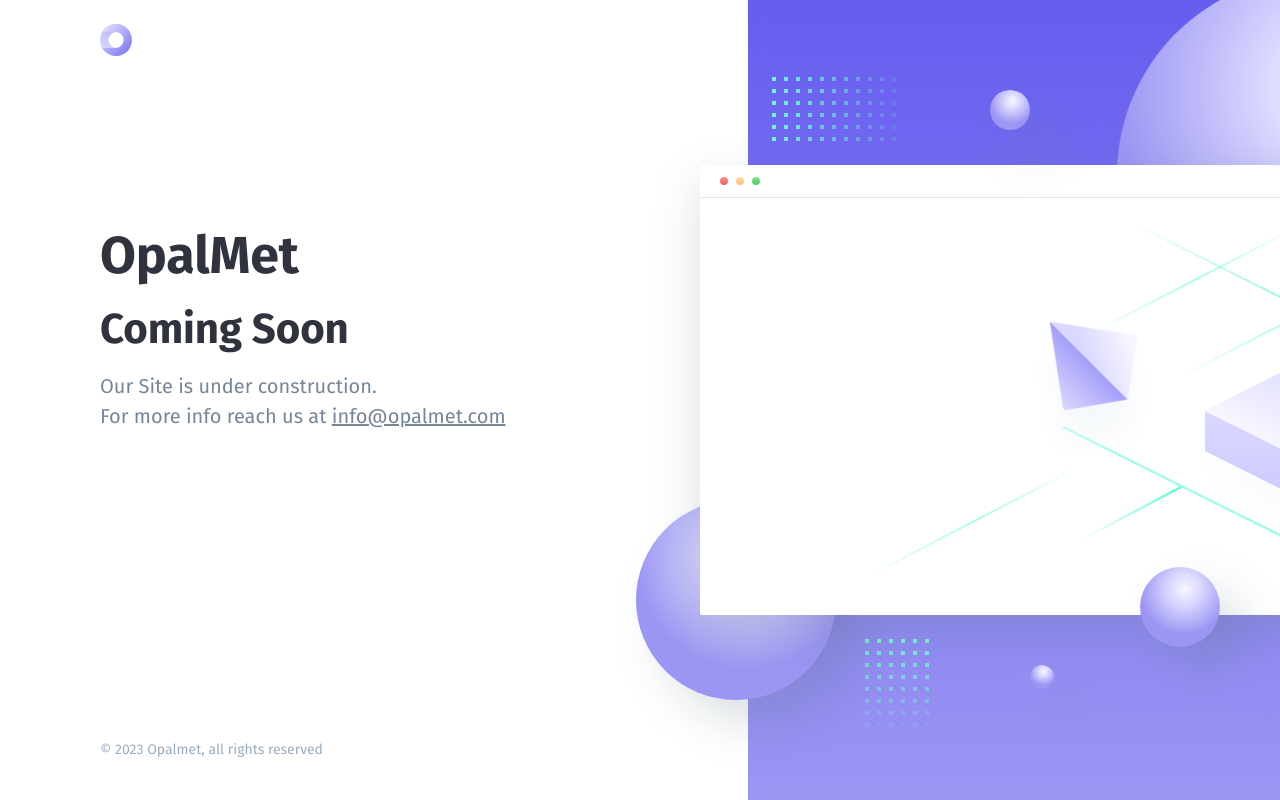
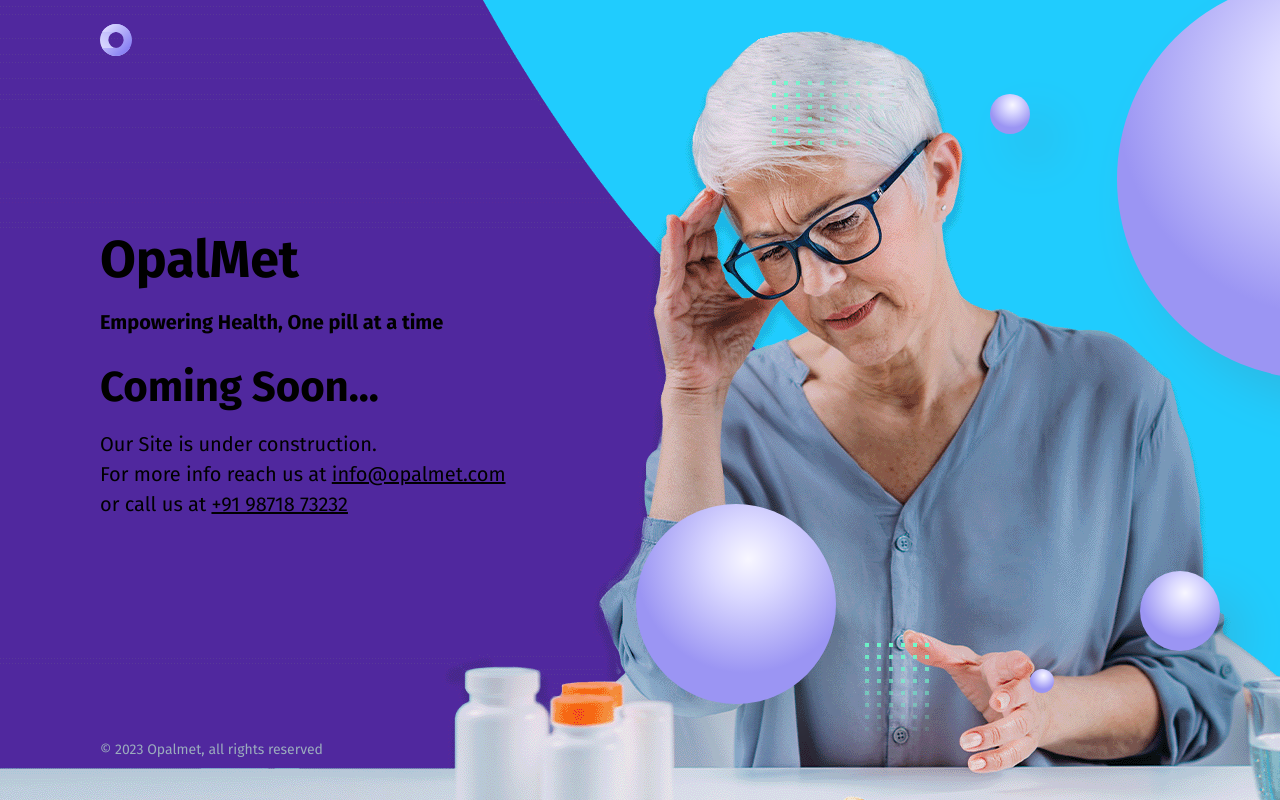
Before and after one commit to jdmathur/opalmet, a plain HTML site: page index.html in a window 1280 px wide. Drawn offline with nearby package versions, Linux system fonts and the light colour scheme.

Commit message:
UI changes

```diff
--- a/index.html
+++ b/index.html
@@ -13,7 +13,7 @@
     <div class="body-wrap boxed-container">
         <header class="site-header">
             <div class="container">
-                <div class="site-header-large-bg"><span></span></div>
+                <div class="site-header-large-bg"><span><img src="dist/img/background.png"/></span></div>
                 <div class="site-header-inner">
                     <div class="brand header-brand">
                         <h1 class="m-0">
@@ -50,9 +50,10 @@
                     <div class="hero-inner">
                         <div class="hero-copy">
                             <div class="container-sm">
-                                <h1 class="hero-title h2-mobile mt-0 is-revealing">OpalMet</h1>
-                                <h2 class="hero-title h2-mobile mt-0 is-revealing">Coming Soon</h2>
-                                <p class="hero-paragraph is-revealing">Our Site is under construction.<br/>For more info reach us at <a href="mailto:info@opalmet.com">info@opalmet.com</a></p>
+                                <h1 class="hero-title h2-mobile mt-0 is-revealing" style="color: black;">OpalMet</h1>
+                                <p class="hero-title h2-mobile mt-0 is-revealing" style="color: black;">Empowering Health, One pill at a time</p>
+                                <h2 class="hero-title h2-mobile mt-0 is-revealing" style="color: black;">Coming Soon...</h2>
+                                <p class="hero-paragraph is-revealing" style="color: black;">Our Site is under construction.<br/>For more info reach us at <a href="mailto:info@opalmet.com">info@opalmet.com</a> <br/> or call us at <a href="tel:+91 98718 73232">+91 98718 73232</a></p>
                                 <!-- <div class="hero-form newsletter-form field field-grouped is-revealing">
                                     <div class="control control-expanded">
                                         <input class="input" type="email" name="email" placeholder="Your best email&hellip;">
@@ -123,7 +124,7 @@
                                 </svg>
                             </div>
                             <div class="hero-illustration-browser is-revealing">
-                                <svg width="800" height="450" viewBox="0 0 800 450" xmlns="http://www.w3.org/2000/svg">
+                                <!-- <svg width="800" height="450" viewBox="0 0 800 450" xmlns="http://www.w3.org/2000/svg">
                                     <defs>
                                         <linearGradient x1="50%" y1="0%" x2="50%" y2="100%" id="browser-a">
                                             <stop stop-color="#F89595" offset="0%"/>
@@ -226,7 +227,8 @@
                                             <path d="M103.49 70.27L52 0v110l50.89-36.011a2.637 2.637 0 0 0 1.077-1.732 2.669 2.669 0 0 0-.476-1.987z" fill="url(#browser-n)"/>
                                         </g>
                                     </g>
-                                </svg>
+                                </svg>  -->
+                                <!-- <img src="dist/img/background.png" width="800px" height="450px" > -->
                             </div>
                             <div class="hero-ball hero-ball-3 is-revealing">
                                 <svg width="80" height="80" viewBox="0 0 80 80" xmlns="http://www.w3.org/2000/svg">
```
Also changed, not shown: dist/css/style.css, dist/img/background.png (added).
